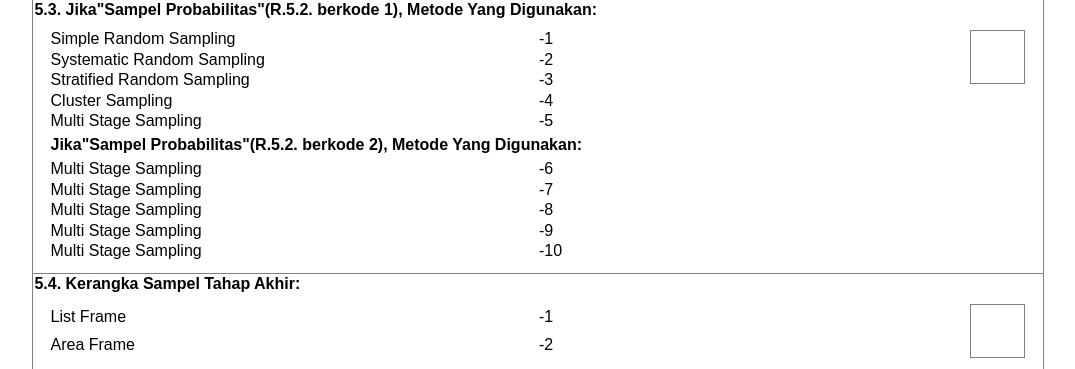
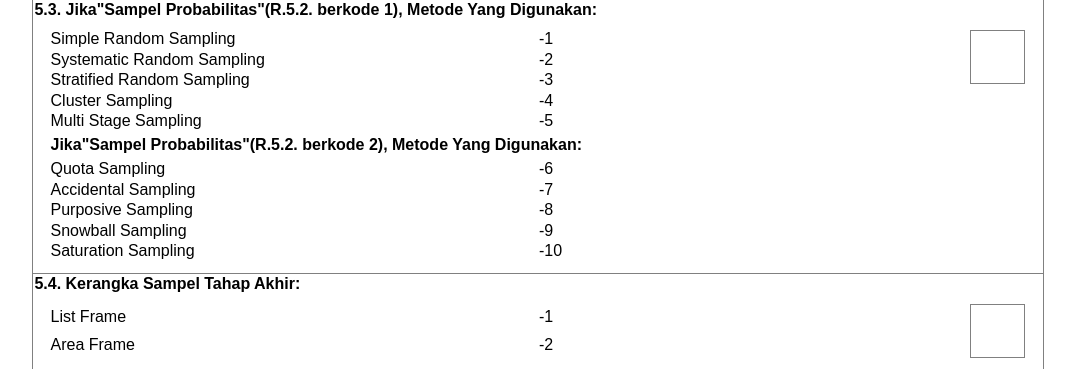
Before and after one commit to KeyLaFleurr/Ruby, a Yii app: template views/metadata/index.php in a window 1280 px wide. Shown: the part 3625-3994 px from the top of the page, without its empty margins (102-1177 px from the left). Run offline with PHP 8.4 and a stand-in for Yii, Linux system fonts and the light colour scheme; the template is opened without the code that fills it, so the values that code supplies are empty; some libraries are stand-ins or nearby versions.

Commit message:
Perbaikan Tabel 5.3.

```diff
--- a/views/metadata/index.php
+++ b/views/metadata/index.php
@@ -879,27 +879,27 @@
                   </tr>
 
                   <tr>
-                    <td>Multi Stage Sampling</td>
+                    <td>Quota Sampling</td>
                     <td>-6</td>
                   </tr>
 
                   <tr>
-                    <td>Multi Stage Sampling</td>
+                    <td>Accidental Sampling</td>
                     <td>-7</td>
                   </tr>
 
                   <tr>
-                    <td>Multi Stage Sampling</td>
+                    <td>Purposive Sampling</td>
                     <td>-8</td>
                   </tr>
 
                   <tr>
-                    <td>Multi Stage Sampling</td>
+                    <td>Snowball Sampling</td>
                     <td>-9</td>
                   </tr>
 
                   <tr>
-                    <td>Multi Stage Sampling</td>
+                    <td>Saturation Sampling</td>
                     <td>-10</td>
                   </tr>
 
```
